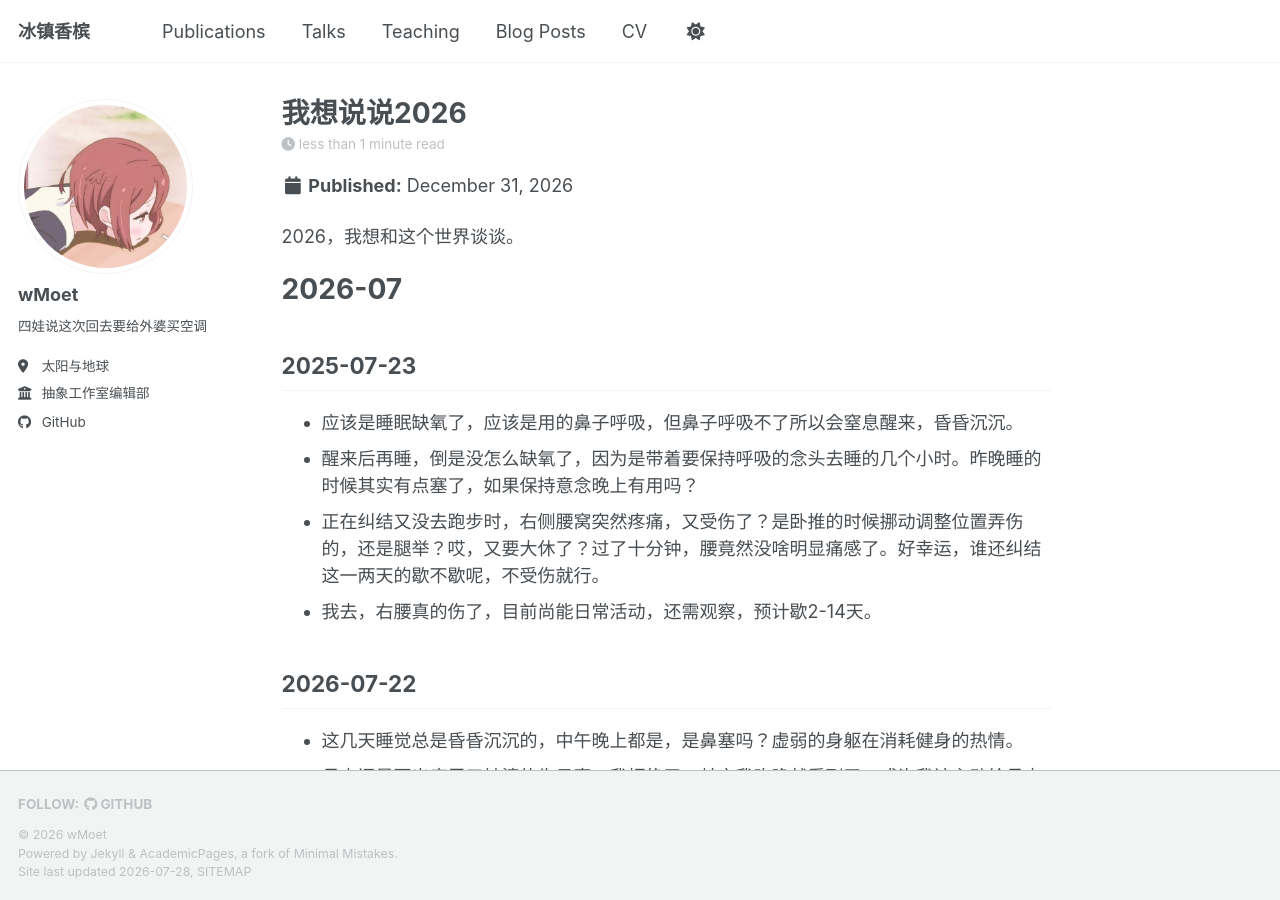
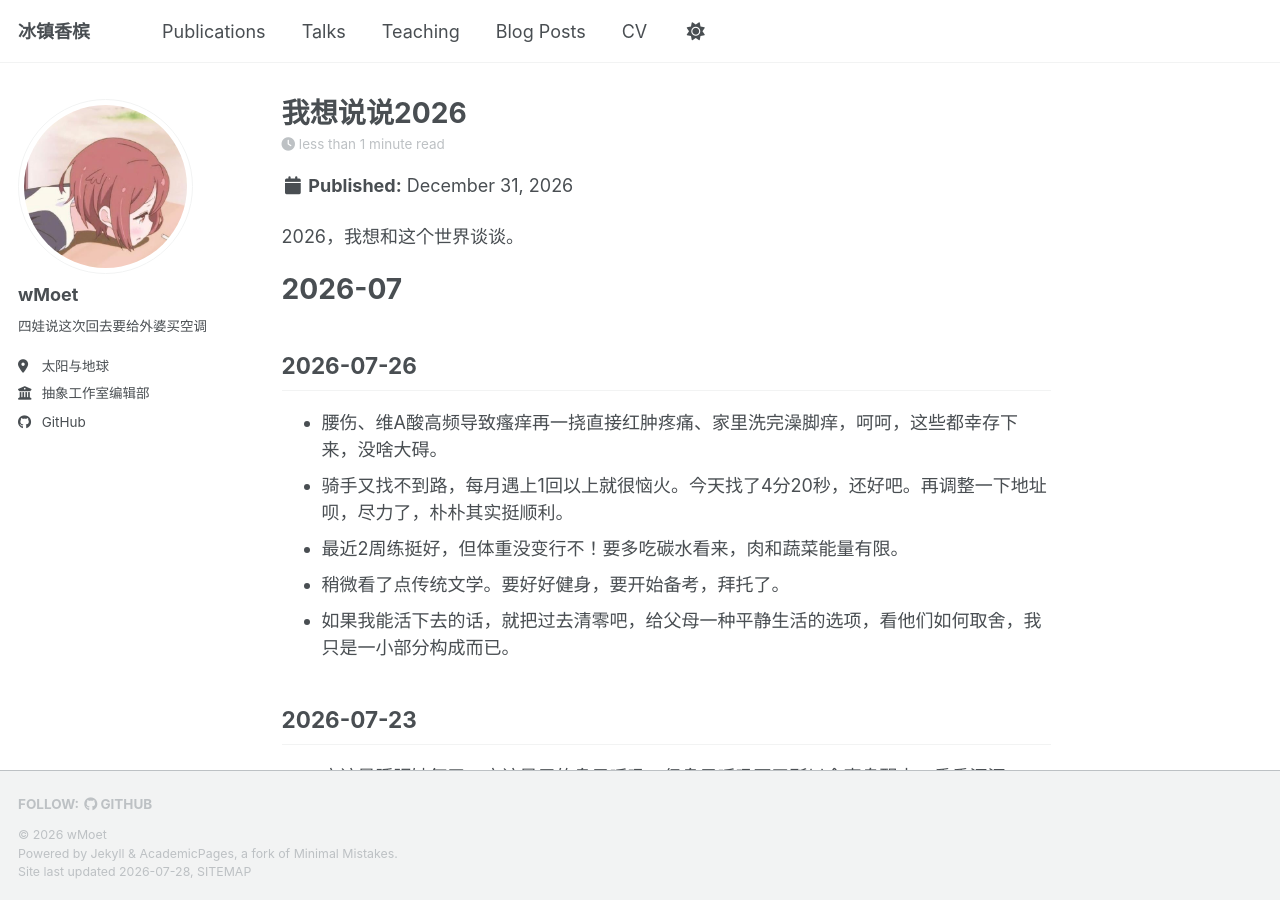
Before and after one commit to wMoet/wMoet.github.io, a Jekyll site: the page built from _posts/2026-12-31-我想说说2026.md, in a window 1280 px wide and 900 px high. Built offline with Jekyll 4.4.1, drawn with Linux system fonts in a browser that asks for light colours; a script bundle is joined from its source files by our own code; library files that are not in the unit come from our copies.

Commit message:
Update 2026-12-31-我想说说2026.md

```diff
--- a/_posts/2026-12-31-我想说说2026.md
+++ b/_posts/2026-12-31-我想说说2026.md
@@ -8,7 +8,14 @@ tags:
 2026，我想和这个世界谈谈。
 
 # 2026-07
-## 2025-07-23
+## 2026-07-26
+- 腰伤、维A酸高频导致瘙痒再一挠直接红肿疼痛、家里洗完澡脚痒，呵呵，这些都幸存下来，没啥大碍。
+- 骑手又找不到路，每月遇上1回以上就很恼火。今天找了4分20秒，还好吧。再调整一下地址呗，尽力了，朴朴其实挺顺利。
+- 最近2周练挺好，但体重没变行不！要多吃碳水看来，肉和蔬菜能量有限。
+- 稍微看了点传统文学。要好好健身，要开始备考，拜托了。
+- 如果我能活下去的话，就把过去清零吧，给父母一种平静生活的选项，看他们如何取舍，我只是一小部分构成而已。
+
+## 2026-07-23
 - 应该是睡眠缺氧了，应该是用的鼻子呼吸，但鼻子呼吸不了所以会窒息醒来，昏昏沉沉。
 - 醒来后再睡，倒是没怎么缺氧了，因为是带着要保持呼吸的念头去睡的几个小时。昨晚睡的时候其实有点塞了，如果保持意念晚上有用吗？
 - 正在纠结又没去跑步时，右侧腰窝突然疼痛，又受伤了？是卧推的时候挪动调整位置弄伤的，还是腿举？哎，又要大休了？过了十分钟，腰竟然没啥明显痛感了。好幸运，谁还纠结这一两天的歇不歇呢，不受伤就行。
```
